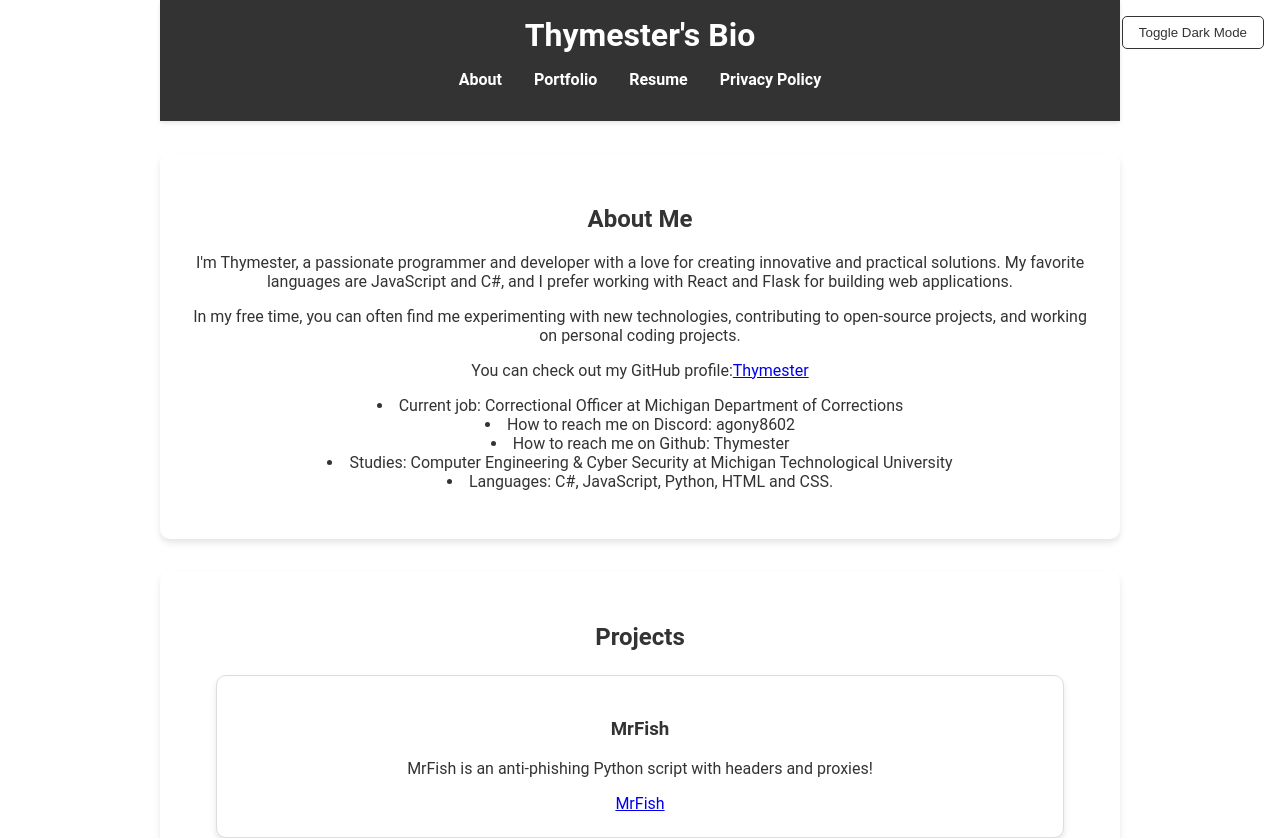
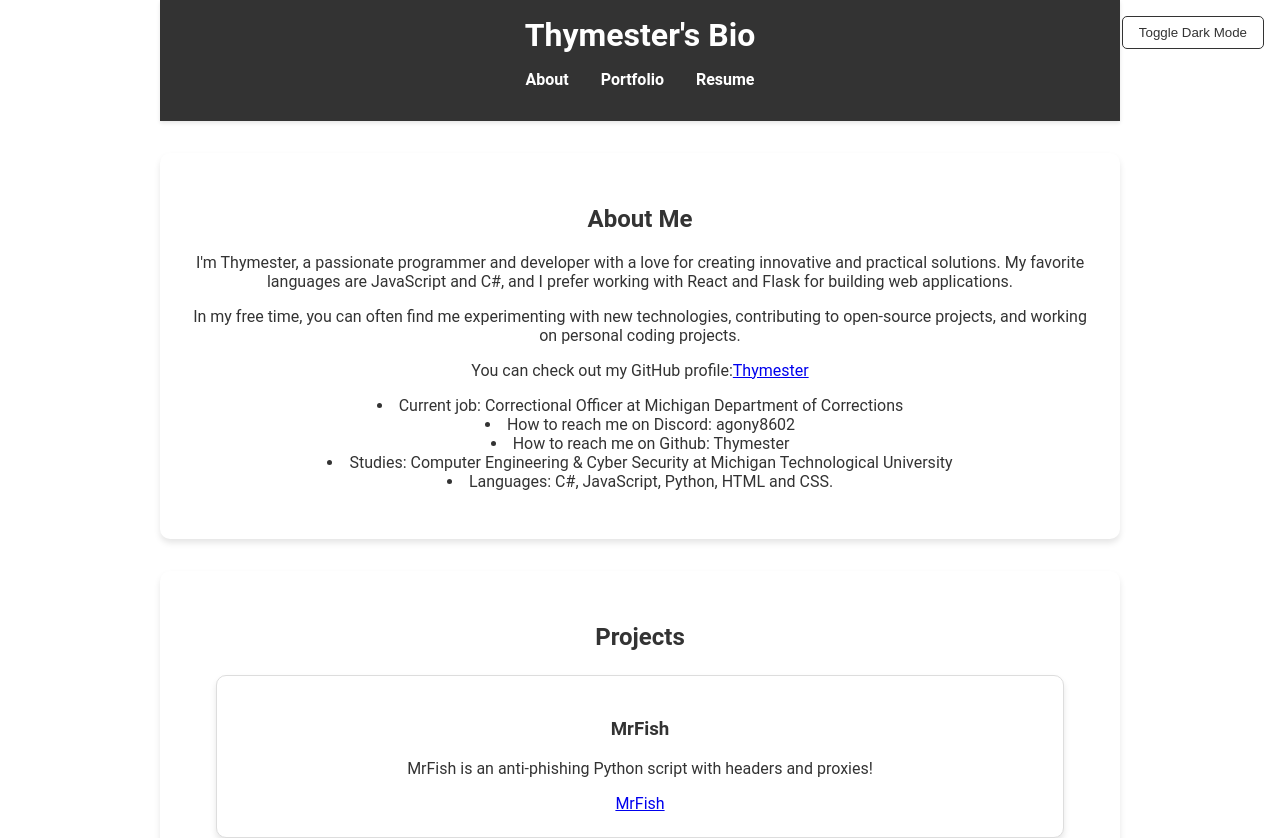
Before and after one commit to Thymester/MyBio-React, a React (Create React App) app: page / in a window 1280 px wide. Shown: the top 838 px of the page. Built offline with nearby package versions, Linux system fonts and the light colour scheme.

Commit message:
Update Header.js

```diff
--- a/src/components/Header.js
+++ b/src/components/Header.js
@@ -10,7 +10,6 @@ function Header() {
           <li><a href="#about">About</a></li>
           <li><a href="#portfolio">Portfolio</a></li>
           <li><a href="#resume">Resume</a></li>
-          <li><a href="#privacypolicy">Privacy Policy</a></li>
         </ul>
       </nav>
     </header>
```
